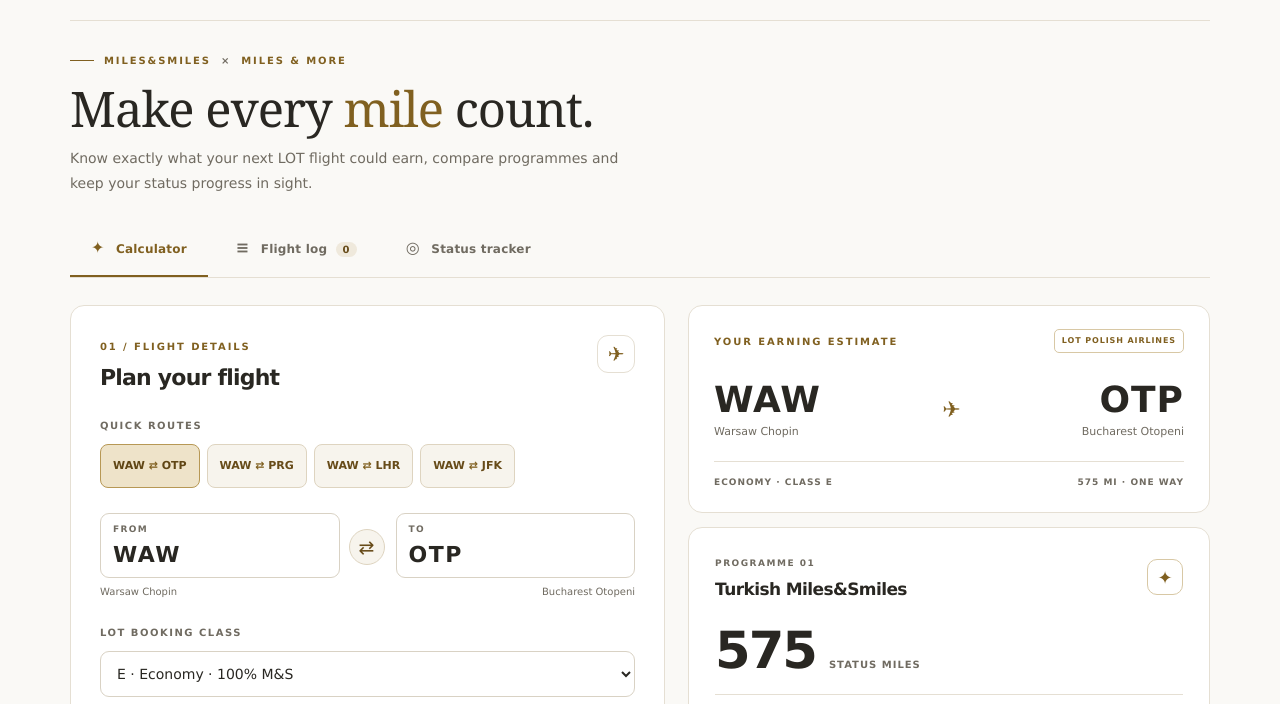
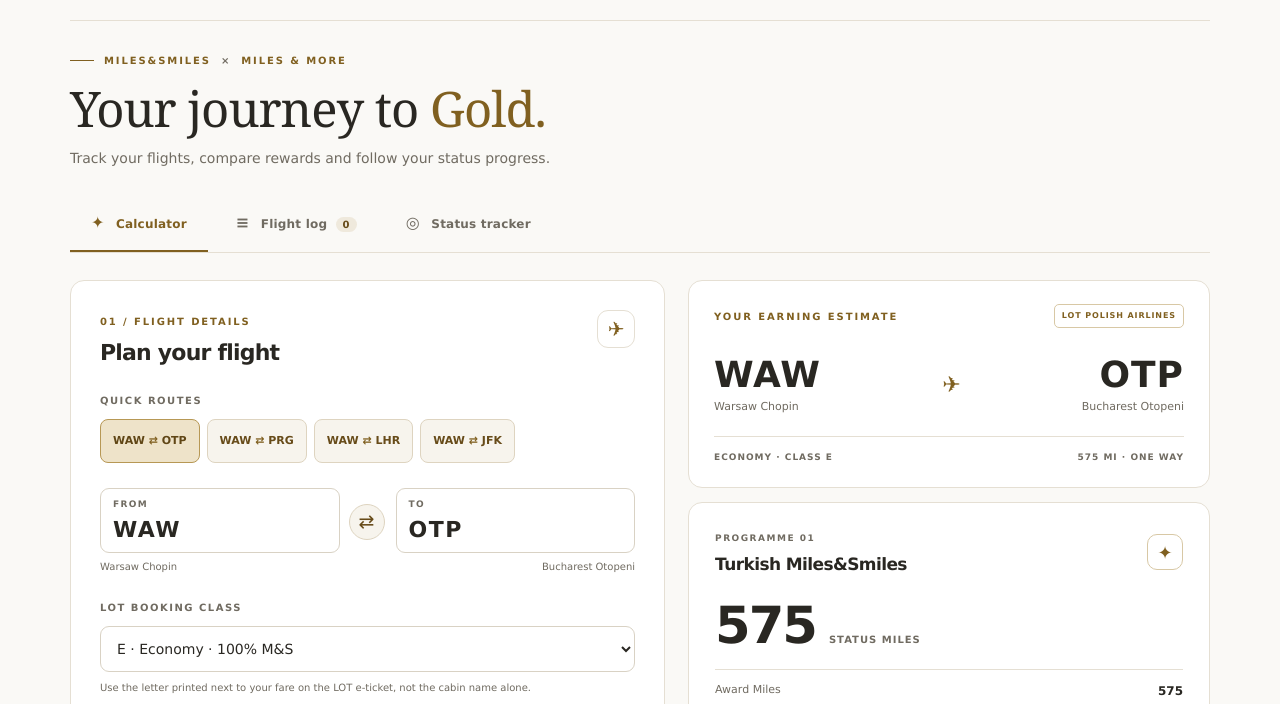
Before and after one commit to jtrozycki-dot/Flight-Tracker, a plain HTML site: page index.html in a window 1280 px wide. Shown: the part 73-777 px from the top of the page. Drawn offline with Linux system fonts and the light colour scheme.

Commit message:
Refresh index.html for Senator edition

```diff
--- a/index.html
+++ b/index.html
@@ -3,7 +3,7 @@
 <head>
   <meta charset="utf-8">
   <meta name="viewport" content="width=device-width,initial-scale=1,viewport-fit=cover">
-  <meta name="theme-color" content="#091a25">
+  <meta name="theme-color" content="#faf9f6">
   <meta name="description" content="LOT Polish Airlines flight miles and status calculator for Turkish Miles&Smiles and Miles & More. Private, offline and ready for your Home Screen.">
   <meta name="apple-mobile-web-app-capable" content="yes">
   <meta name="apple-mobile-web-app-status-bar-style" content="default">
@@ -27,8 +27,8 @@
 
     <div class="hero">
       <div><div class="eyebrow"><span class="eyebrow-line"></span> MILES&SMILES <span class="muted-x">×</span> MILES & MORE</div>
-        <h1>Make every <em>mile</em> count.</h1>
-        <p>Know exactly what your next LOT flight could earn, compare programmes and keep your status progress in sight.</p>
+        <h1>Your journey to <em>Gold.</em></h1>
+        <p>Track your flights, compare rewards and follow your status progress.</p>
       </div>
       <div class="hero-mark" aria-hidden="true"><div class="planet-orbit"><div class="orbit-dot"></div><span>LO</span></div></div>
     </div>
```
